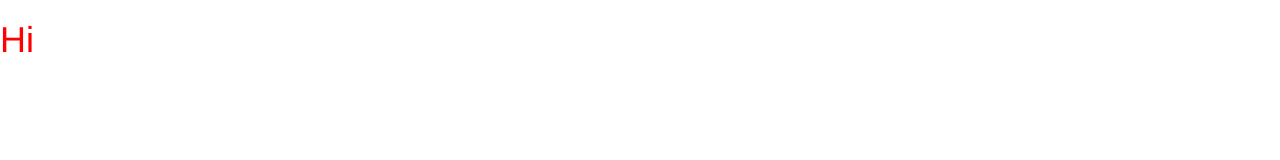
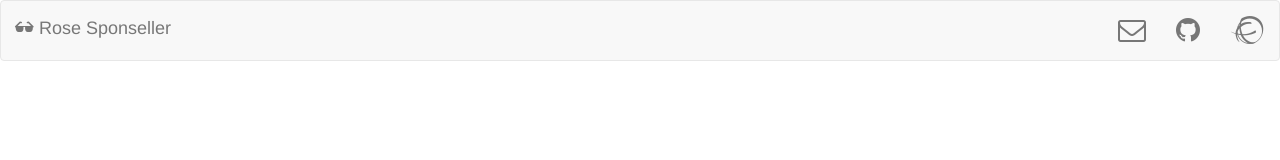
Before and after one commit to avocadobravado/rose-portfolio, a plain HTML site: page index.html in a window 1280 px wide. Drawn offline with nearby package versions, Linux system fonts and the light colour scheme.

Commit message:
Add navbar structure, including Font Awesome icons, as well as add Font Awesome CDN

```diff
--- a/index.html
+++ b/index.html
@@ -2,10 +2,30 @@
 <html>
   <head>
     <link rel="stylesheet" href="https://maxcdn.bootstrapcdn.com/bootstrap/3.3.7/css/bootstrap.min.css" integrity="sha384-BVYiiSIFeK1dGmJRAkycuHAHRg32OmUcww7on3RYdg4Va+PmSTsz/K68vbdEjh4u" crossorigin="anonymous">
+    <link href="https://maxcdn.bootstrapcdn.com/font-awesome/4.7.0/css/font-awesome.min.css" rel="stylesheet" integrity="sha384-wvfXpqpZZVQGK6TAh5PVlGOfQNHSoD2xbE+QkPxCAFlNEevoEH3Sl0sibVcOQVnN" crossorigin="anonymous">
     <link rel="stylesheet" href="css/styles.css">
     <title>Rose Sponseller Portfolio</title>
   </head>
   <body>
-    <h1>Hi</h1>
+    <!-- Navbar -->
+    <nav class="navbar navbar-default">
+    <div class="container-fluid">
+      <!-- Navbar brand -->
+      <div class="navbar-header">
+        <a href="#" class="navbar-brand"><span class="glyphicon glyphicon-sunglasses glyphicon-2x" aria-hidden="true"></span> Rose Sponseller</a>
+      </div>
+      <!-- Right side of navbar -->
+        <ul class="nav navbar-nav navbar-right">
+          <li><a class="nav-link" href="#"><i class="fa fa-envelope-o fa-2x"></i></a></li>
+          <li><a class="nav-link" href="#"><i class="fa fa-github fa-2x"></i></a></li>
+          <li><a class="nav-link" href="#"><i class="fa fa-ravelry fa-2x"></i></a></li>
+        </ul>
+      </div> <!--Container close -->
+    </nav>
+    <!-- <div class="container">
+      <div class="row">
+
+      </div>
+    </div> -->
   </body>
 </html>
```
